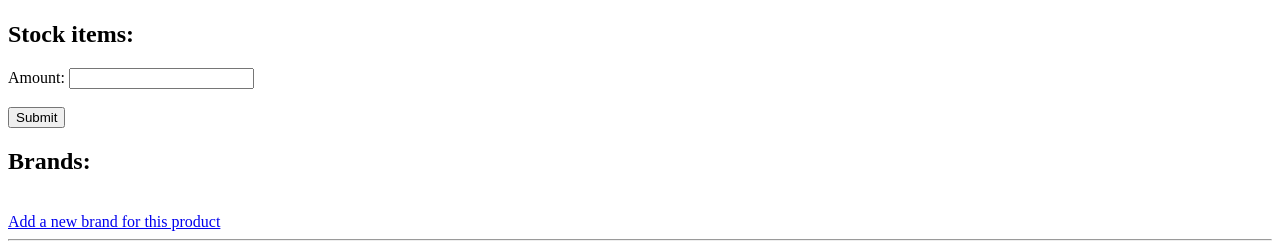
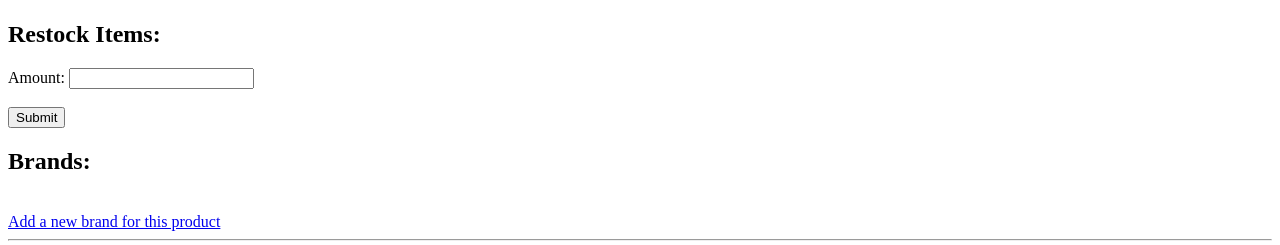
Before and after one commit to JoelNiemela/FoodPantry, a PHP site: page /show.php in a window 1280 px wide. Shown: the part 56-301 px from the top of the page. Run offline with PHP 8.4, Linux system fonts and the light colour scheme; data that the repository does not hold is empty.

Commit message:
Change 'Stock items' title to 'Restock Items'

```diff
--- a/views/Product/show.php
+++ b/views/Product/show.php
@@ -6,7 +6,7 @@
 <h1><?= $product->product_name ?></h1>
 <label>Max Storage: </label><?= $product->max_storage ?><br>
 <label>In Stock: </label><?= $product->in_stock ?><br>
-<h2>Stock items:</h2>
+<h2>Restock Items:</h2>
 <form action="<?= $product->product_id ?>/stock" method="POST">
     <label>Amount: </label><input type="number" name="amount"><br>
     <br>
```
